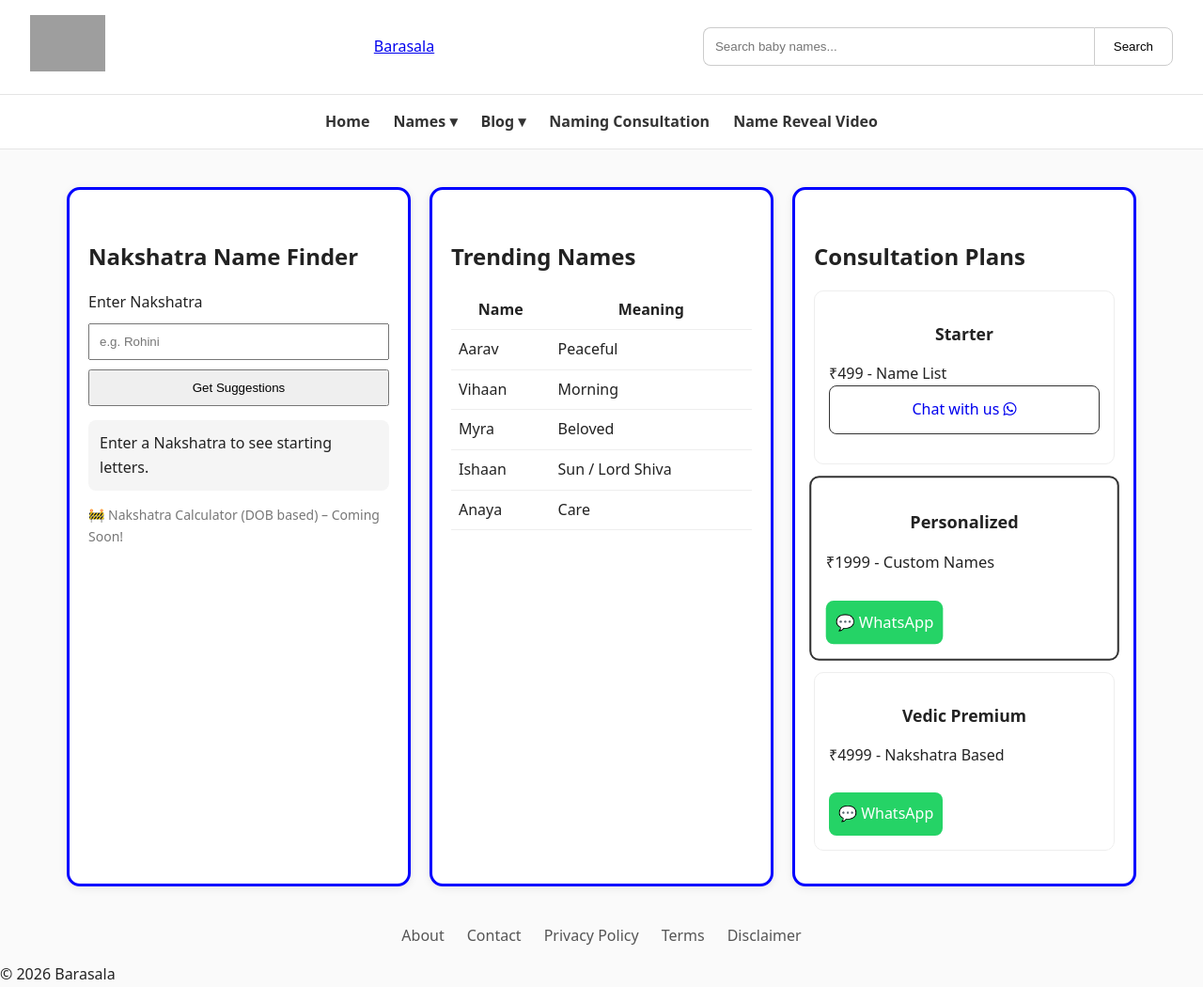
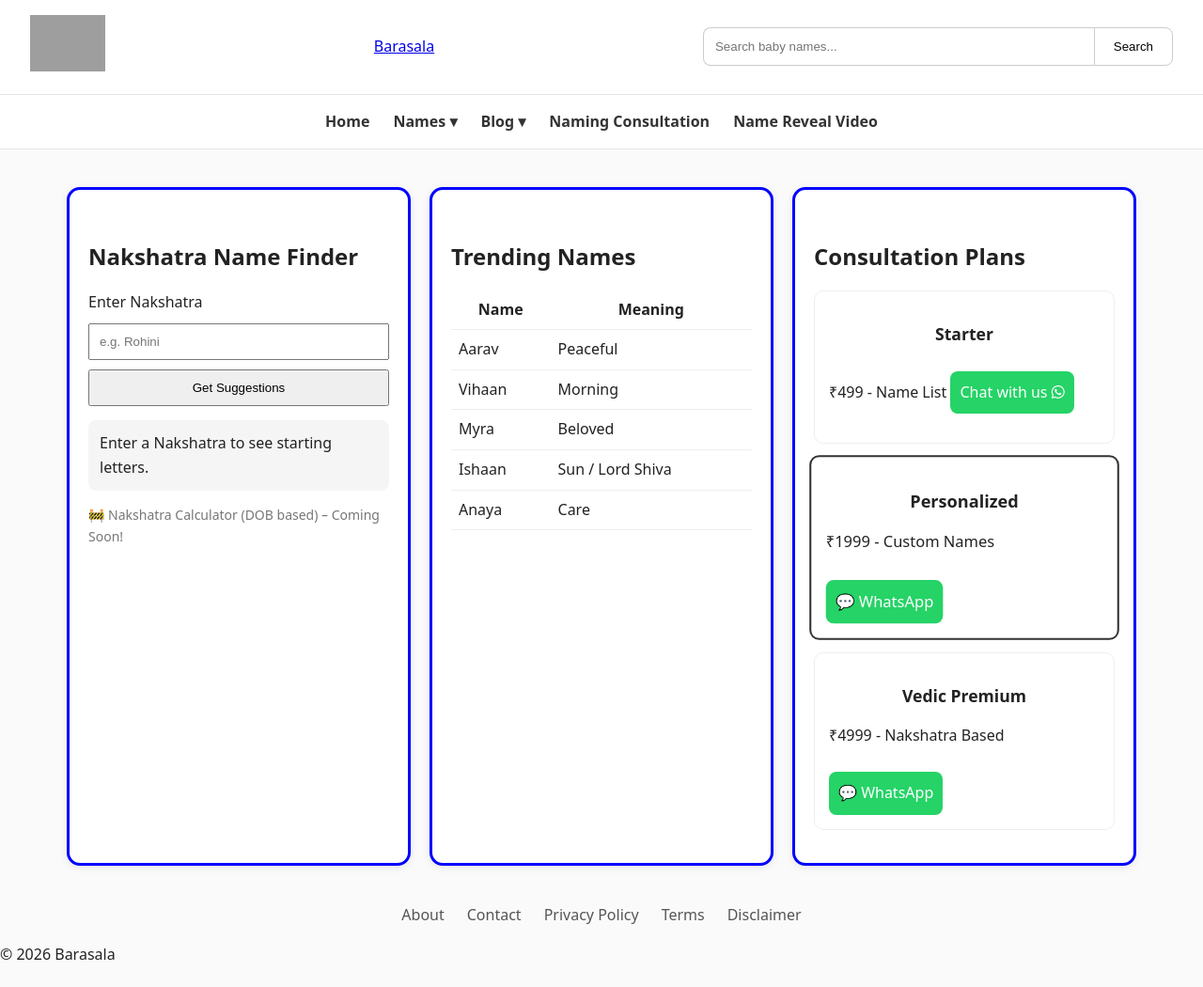
Before and after one commit to barasala999/barasala999.github.io, a Jekyll site: the page built from index.html, in a window 1280 px wide and 1050 px high. Shown: the whole window at 94% size. Built offline with Jekyll 4.4.1, drawn with Linux system fonts in a browser that asks for light colours; grey boxes are pictures that could not be loaded.

Commit message:
Update index.html

```diff
--- a/index.html
+++ b/index.html
@@ -59,7 +59,7 @@ title:  baby name reveal video
             <h3>Starter</h3>
             <p>₹499 - Name List <a href="https://wa.me/919392823138?text=Hello%20Barasala,%0A%0AI%20am%20interested%20in:%0A%0APlan:%20Premium%20Vedic%20Naming%20Consultation%0APrice:%20%E2%82%B94999%0A%0APlease%20share%20the%20next%20steps."
 target="_blank"
-class="btn"
+class="wa-btn"
 > Chat with us <i class="fa-brands fa-whatsapp"></i>
 </a></p>
 
```
